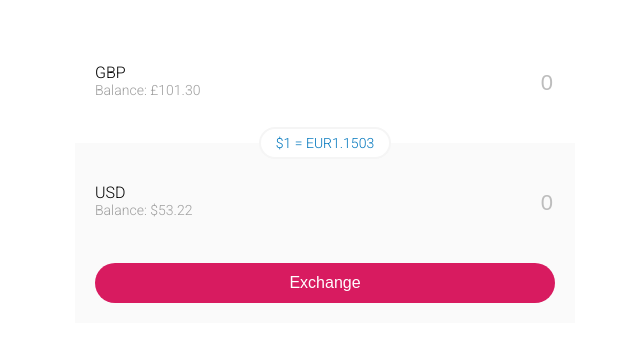
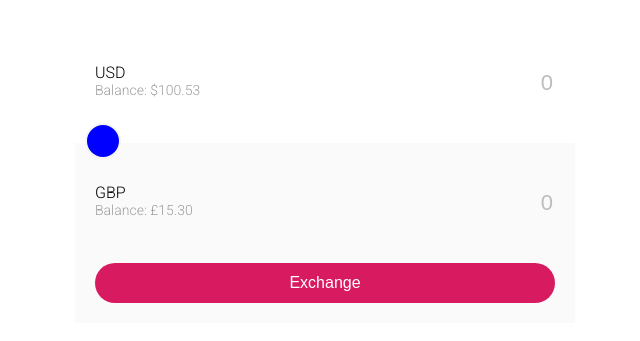
Before and after one commit to crownz/csv-parser, a React app: page / in a window 1280 px wide. Shown: the part 97-438 px from the top of the page, without its empty margins (315-955 px from the left). Built offline with nearby package versions, Linux system fonts and the light colour scheme; some packages are replaced by stand-ins of ours; no server answers.

Commit message:
Connect to redux and exchange rates

```diff
--- a/package.json
+++ b/package.json
@@ -52,6 +52,9 @@
   "dependencies": {
     "prop-types": "^15.7.2",
     "react": "^16.8.2",
-    "react-dom": "^16.8.2"
+    "react-dom": "^16.8.2",
+    "react-redux": "^6.0.0",
+    "redux": "^4.0.1",
+    "redux-thunk": "^2.3.0"
   }
 }
--- /dev/null
+++ b/src/actions/exchange.js
@@ -0,0 +1,49 @@
+import { get } from '../libs/fetch';
+
+const API_KEY = '21d24415248f4618922ede3e56278218';
+
+export const EXCHANGE_RATES_CHANGE = 'EXCHANGE_RATES_CHANGE';
+export const EXCHANGE_BALANCES_CHANGE = 'EXCHANGE_BALANCES_CHANGE';
+export const EXCHANGE_COMPLETE = 'EXCHANGE_COMPLETE';
+export const SWAP_WALLETS = 'SWAP_WALLETS';
+
+export const exchangeRateChanged = rates => ({ type: EXCHANGE_RATES_CHANGE, rates });
+
+export const exchangeBalancesChanged = (deduction, gain) => ({
+  type: EXCHANGE_BALANCES_CHANGE,
+  deduction,
+  gain
+});
+
+export const swapWalletsAction = () => ({
+  type: SWAP_WALLETS
+});
+
+export const fetchExchangeRate = currency => (dispatch, getState) =>
+  get(`https://openexchangerates.org/api/latest.json?app_id=${API_KEY}&base=${currency}`).then(
+    result => {
+      console.log('result:', result);
+      dispatch(exchangeRateChanged(result.rates));
+    }
+  );
+
+export const changeDeduction = deduction => (dispatch, getState) => {
+  const { rates, resultCurrency } = getState().exchange;
+  const rate = rates[resultCurrency];
+  const gain = deduction * rate;
+  dispatch(exchangeBalancesChanged(deduction, gain));
+};
+
+export const changeGain = gain => (dispatch, getState) => {
+  const { rates, resultCurrency } = getState().exchange;
+  const rate = rates[resultCurrency];
+  const deduction = gain / rate;
+  dispatch(exchangeBalancesChanged(deduction, gain));
+};
+
+export const swapWallets = () => (dispatch, getState) => {
+  dispatch(swapWalletsAction());
+  dispatch(fetchExchangeRate(getState().exchange.baseCurrency));
+};
+
+export const exchangeCurrencies = () => {};
--- a/src/components/exchange-rate/exchange-rate.js
+++ b/src/components/exchange-rate/exchange-rate.js
@@ -1,9 +1,13 @@
 import React, { memo } from 'react';
+
+import { getFormattedAmount } from '../../libs/currency-utils';
 
 import styles from './exchange-rate.css';
 
 const ExchangeRate = ({ fromCurrency, toCurrency, rate }) => (
-  <div className={styles.container}>{`${fromCurrency}1 = ${toCurrency}${rate}`}</div>
+  <div className={styles.container}>
+    {`${fromCurrency}1 = ${getFormattedAmount(toCurrency, rate, 4)}`}
+  </div>
 );
 
 export default memo(ExchangeRate);
--- /dev/null
+++ b/src/components/exchange-widget/exchange-widget-container.js
@@ -0,0 +1,32 @@
+import { connect } from 'react-redux';
+
+import { changeDeduction, changeGain, swapWallets } from '../../actions/exchange';
+import ExchangeWidget from './exchange-widget';
+
+const mapStateToProps = state => {
+  const {
+    exchange: { baseCurrency, resultCurrency, rates, deduction, gain },
+    wallets
+  } = state;
+
+  return {
+    baseCurrency,
+    resultCurrency,
+    deduction,
+    gain,
+    exchangeRate: rates[resultCurrency],
+    activeWallet: wallets[baseCurrency],
+    resultWallet: wallets[resultCurrency]
+  };
+};
+
+const mapDispatchToProps = {
+  onDeductionChange: changeDeduction,
+  onGainChange: changeGain,
+  swapWallets
+};
+
+export default connect(
+  mapStateToProps,
+  mapDispatchToProps
+)(ExchangeWidget);
--- a/src/components/exchange-widget/exchange-widget.css
+++ b/src/components/exchange-widget/exchange-widget.css
@@ -12,6 +12,13 @@
   padding: 0 20px 20px;
 }
 
+.swap {
+  position: absolute;
+  bottom: -16px;
+  left: 10px;
+  z-index: 1;
+}
+
 .rate {
   display: flex;
   justify-content: center;
--- a/src/components/exchange-widget/exchange-widget.js
+++ b/src/components/exchange-widget/exchange-widget.js
@@ -1,37 +1,46 @@
 import React from 'react';
 
 import Button from '../button';
-import Input from '../input';
-import BalanceLabel from '../balance-label';
 import ExchangeRate from '../exchange-rate';
 import WalletEntry from '../wallet-entry';
+import SwapButton from '../swap-button';
 
 import styles from './exchange-widget.css';
 
-const gbpWallet = {
-  currencyName: 'GBP',
-  currencySign: '£',
-  amount: 101.3,
-  formattedAmount: '£101.30'
-};
-
-const usdWallet = {
-  currencyName: 'USD',
-  currencySign: '$',
-  amount: 53.22,
-  formattedAmount: '$53.22'
-};
-
-const ExchangeWidget = () => (
+const ExchangeWidget = ({
+  exchangeRate,
+  baseCurrency,
+  resultCurrency,
+  activeWallet,
+  resultWallet,
+  deduction,
+  gain,
+  onDeductionChange,
+  onGainChange,
+  swapWallets
+}) => (
   <div className={styles.container}>
     <div className={styles.top}>
-      <WalletEntry wallet={gbpWallet} />
+      <WalletEntry
+        wallet={activeWallet}
+        exchangeAmount={deduction}
+        onAmountChange={onDeductionChange}
+      />
+      <div className={styles.swap}>
+        <SwapButton onClick={swapWallets} />
+      </div>
       <div className={styles.rate}>
-        <ExchangeRate fromCurrency="$" toCurrency="EUR" rate="1.1503" />
+        {exchangeRate && (
+          <ExchangeRate
+            fromCurrency={activeWallet.sign}
+            toCurrency={resultWallet.sign}
+            rate={exchangeRate}
+          />
+        )}
       </div>
     </div>
     <div className={styles.bottom}>
-      <WalletEntry wallet={usdWallet} isGray />
+      <WalletEntry wallet={resultWallet} exchangeAmount={gain} onAmountChange={onGainChange} />
       <Button onClick={() => {}}>Exchange</Button>
     </div>
   </div>
--- a/src/components/exchange-widget/index.js
+++ b/src/components/exchange-widget/index.js
@@ -1 +1 @@
-export { default } from './exchange-widget';
+export { default } from './exchange-widget-container';
--- /dev/null
+++ b/src/components/swap-button/index.js
@@ -0,0 +1 @@
+export { default } from './swap-button';
--- /dev/null
+++ b/src/components/swap-button/swap-button.css
@@ -0,0 +1,8 @@
+.button {
+  width: 32px;
+  height: 32px;
+  background-color: blue;
+  border-radius: 50%;
+  border: 2px solid #f5f5f5;
+  cursor: pointer;
+}
--- /dev/null
+++ b/src/components/swap-button/swap-button.js
@@ -0,0 +1,9 @@
+import React, { memo } from 'react';
+
+import styles from './swap-button.css';
+
+const SwapButton = ({ onClick }) => (
+  <div role="button" onClick={onClick} className={styles.button} />
+);
+
+export default SwapButton;
--- a/src/components/wallet-entry/wallet-entry.js
+++ b/src/components/wallet-entry/wallet-entry.js
@@ -1,5 +1,6 @@
 import React, { memo } from 'react';
 
+import { getFormattedAmount } from '../../libs/currency-utils';
 import WalletSelector from '../wallet-selector';
 import Input from '../input';
 import BalanceLabel from '../balance-label';
@@ -9,11 +10,15 @@ import styles from './wallet-entry.css';
 const WalletEntry = ({ wallet, onWalletChahnge, exchangeAmount, onAmountChange }) => (
   <div className={styles.container}>
     <div className={styles.walletInfo}>
-      <WalletSelector value={wallet.currencyName} />
-      <BalanceLabel formattedAmount={wallet.formattedAmount} />
+      <WalletSelector value={wallet.id} />
+      <BalanceLabel formattedAmount={getFormattedAmount(wallet.sign, wallet.amount)} />
     </div>
     <div className={styles.input}>
-      <Input placeholder="0" value={exchangeAmount} onChange={onAmountChange} />
+      <Input
+        placeholder="0"
+        value={exchangeAmount}
+        onChange={e => onAmountChange(Number(e.target.value))}
+      />
     </div>
   </div>
 );
--- /dev/null
+++ b/src/hoc/with-live-rates.js
@@ -0,0 +1,31 @@
+import React from 'react';
+import { connect } from 'react-redux';
+
+import { fetchExchangeRate } from '../actions/exchange';
+
+const withLiveRates = Component => {
+  class WithLiveRates extends React.Component {
+    componentDidMount() {
+      this.props.updateRates(this.props.currency);
+    }
+
+    render() {
+      return <Component {...this.props} />;
+    }
+  }
+
+  const mapStateToProps = state => ({
+    currency: state.exchange.baseCurrency
+  });
+
+  const mapDispatchToProps = {
+    updateRates: fetchExchangeRate
+  };
+
+  return connect(
+    mapStateToProps,
+    mapDispatchToProps
+  )(WithLiveRates);
+};
+
+export default withLiveRates;
--- a/src/index.js
+++ b/src/index.js
@@ -1,10 +1,23 @@
 import React from 'react';
 import { render } from 'react-dom';
+import { createStore, applyMiddleware } from 'redux';
+import { Provider } from 'react-redux';
+import thunk from 'redux-thunk';
 
 import ExchangeWidget from './components/exchange-widget';
+import rootReducer from './reducers';
+import withLiveRates from './hoc/with-live-rates';
 
 import './index.css';
 
-const App = () => <div>App</div>;
+const store = createStore(rootReducer, applyMiddleware(thunk));
 
-render(<ExchangeWidget />, document.getElementById('root'));
+const Widget = withLiveRates(ExchangeWidget);
+
+const App = () => (
+  <Provider store={store}>
+    <Widget />
+  </Provider>
+);
+
+render(<App />, document.getElementById('root'));
--- a/src/libs/currency-utils.js
+++ b/src/libs/currency-utils.js
@@ -1 +1,2 @@
-export const getFormattedAmount = (currencySign, amount) => `${currencySign}${amount.toFixed(2)}`;
+export const getFormattedAmount = (currencySign, amount, fixedNumber = 2) =>
+  `${currencySign}${amount.toFixed(fixedNumber)}`;
--- /dev/null
+++ b/src/libs/fetch.js
@@ -0,0 +1 @@
+export const get = url => fetch(url).then(response => response.json());
--- /dev/null
+++ b/src/reducers/exchange.js
@@ -0,0 +1,32 @@
+import { EXCHANGE_RATES_CHANGE, EXCHANGE_BALANCES_CHANGE, SWAP_WALLETS } from '../actions/exchange';
+
+const initialState = {
+  rates: {},
+  baseCurrency: 'USD',
+  resultCurrency: 'GBP',
+  deduction: null,
+  gain: null,
+  availableAmount: 0
+};
+
+const exchange = (state = initialState, action) => {
+  switch (action.type) {
+    case EXCHANGE_RATES_CHANGE:
+      return { ...state, rates: action.rates };
+    case EXCHANGE_BALANCES_CHANGE:
+      return { ...state, deduction: action.deduction, gain: action.gain };
+    case SWAP_WALLETS:
+      return {
+        ...state,
+        resultCurrency: state.baseCurrency,
+        baseCurrency: state.resultCurrency,
+        deduction: state.gain,
+        gain: state.deduction,
+        rates: {}
+      };
+    default:
+      return state;
+  }
+};
+
+export default exchange;
--- /dev/null
+++ b/src/reducers/index.js
@@ -0,0 +1,9 @@
+import { combineReducers } from 'redux';
+
+import exchange from './exchange';
+import wallets from './wallets';
+
+export default combineReducers({
+  exchange,
+  wallets
+});
--- /dev/null
+++ b/src/reducers/wallets.js
@@ -0,0 +1,28 @@
+import { EXCHANGE_RATES_CHANGE } from '../actions/exchange';
+
+const initialState = {
+  USD: {
+    sign: '$',
+    id: 'USD',
+    amount: 100.53
+  },
+  GBP: {
+    sign: '£',
+    id: 'GBP',
+    amount: 15.3
+  },
+  EUR: {
+    sign: '€',
+    id: 'EUR',
+    amount: 300
+  }
+};
+
+const wallets = (state = initialState, action) => {
+  switch (action.type) {
+    default:
+      return state;
+  }
+};
+
+export default wallets;
```
Also changed, not shown: 1 other file.
